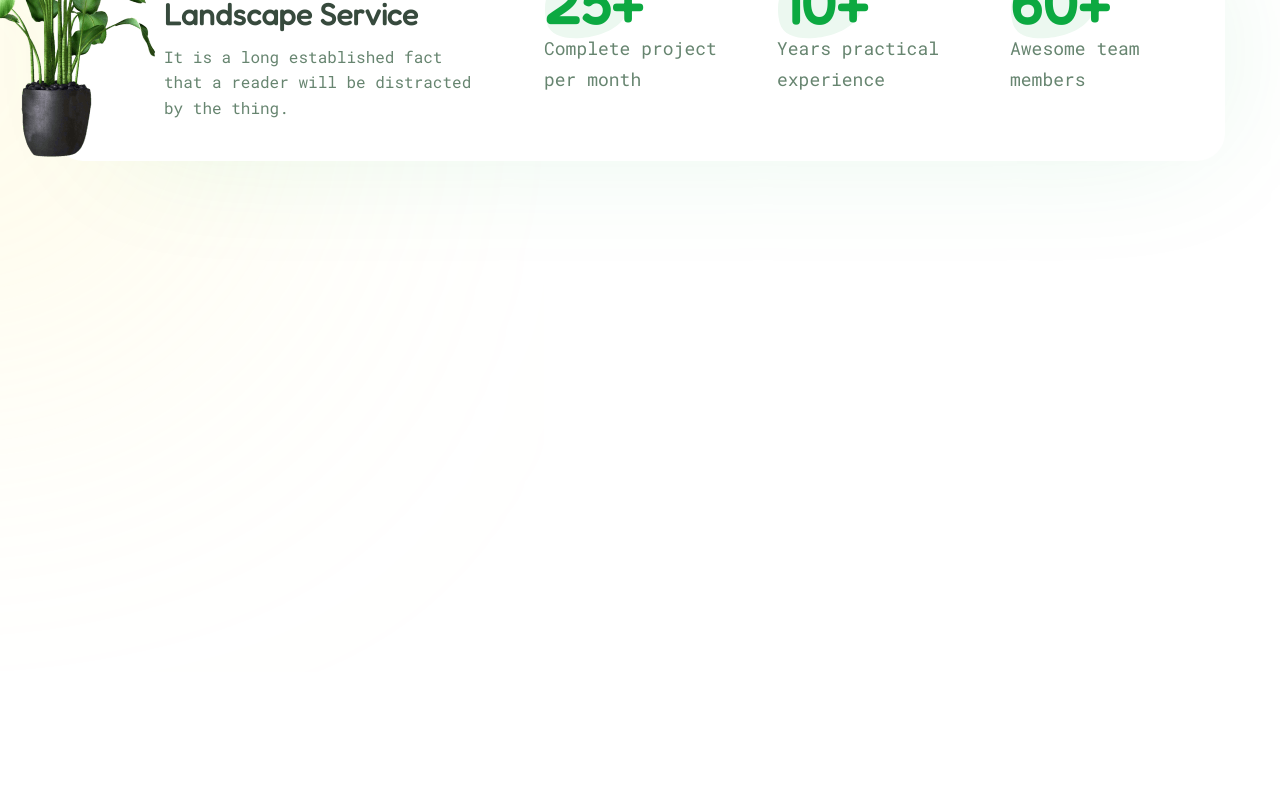
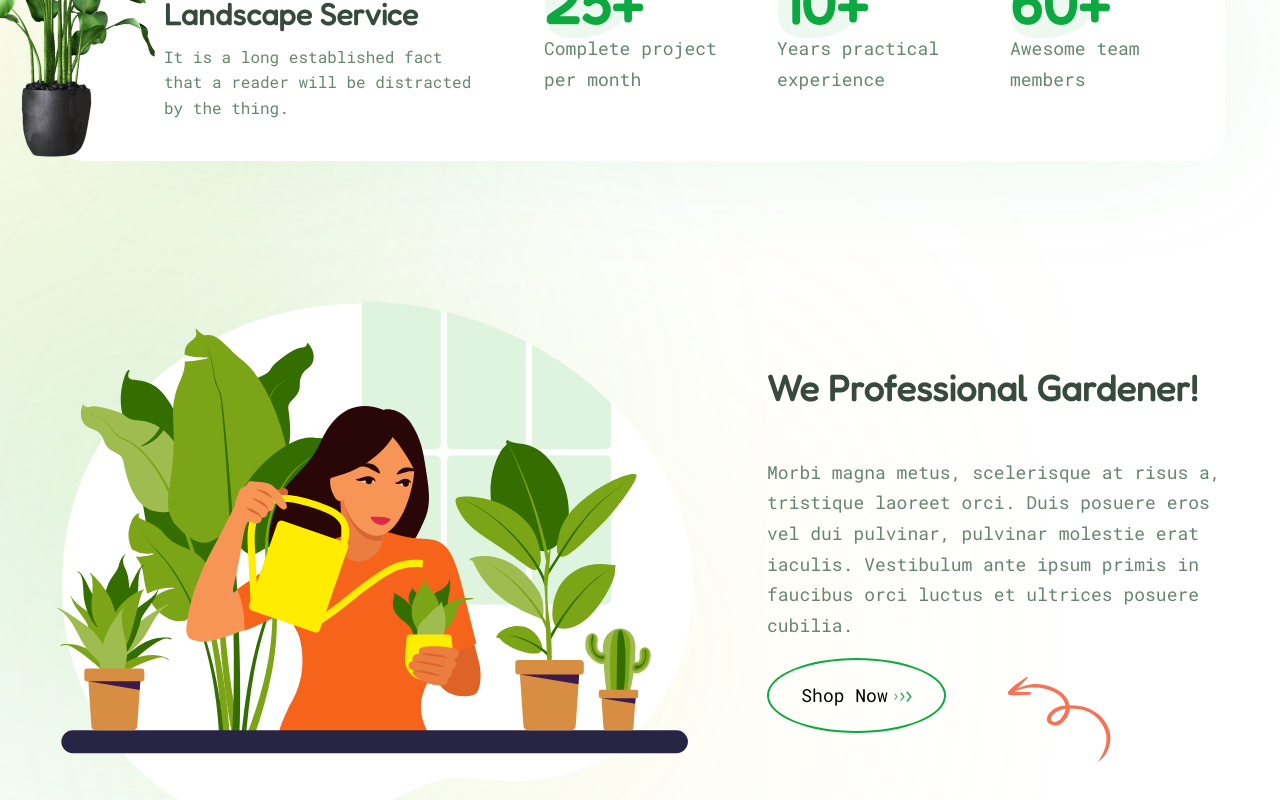
Before and after one commit to MIRZOULUGBEK9008/hobby-selfmade, a React (Vite) app: page / in a window 1280 px wide. Shown: the part 1105-1905 px from the top of the page. Before the commit the page ends 1777 px from the top, so only its background shows below. Built offline with nearby package versions, Linux system fonts and the light colour scheme.

Commit message:
Add section index-data. Add modifier class to main-content

```diff
--- /dev/null
+++ b/src/components/main-content/IndexData.jsx
@@ -0,0 +1,21 @@
+import React from 'react'
+import GardenerGril from '../../img/gardener-gril-min.svg'
+
+function IndexData() {
+  return (
+    <section className="index-data">
+    <div className="index-data__container container">
+    <div className="index-data__content data-content">
+    <h2 className="data-content__title title">We professional gardener!</h2>
+    <p className="data-content__description">Morbi magna metus, scelerisque at risus a, tristique laoreet orci. Duis posuere eros vel dui pulvinar, pulvinar molestie erat iaculis. Vestibulum ante ipsum primis in faucibus orci luctus et ultrices posuere cubilia.</p>
+    <div className="arrow-button-wrapper">
+    <button className="data-content__button button button--arrow">Shop now</button>
+    </div>
+    </div>
+    <img className="index-data__img" src={GardenerGril} alt="A gardener gril" />
+    </div>
+    </section>
+    )
+  }
+
+  export default IndexData
--- a/src/components/main-content/MainContent.jsx
+++ b/src/components/main-content/MainContent.jsx
@@ -1,10 +1,12 @@
 import React from 'react'
 import IndexStatistic from './IndexStatistic'
+import IndexData from './IndexData'
 
 function MainContent() {
   return (
-    <main className='main-content'>
+    <main className='main-content main-content--blur'>
     <IndexStatistic/>
+    <IndexData/>
     </main>
     )
   }
--- a/src/styles/styles.css
+++ b/src/styles/styles.css
@@ -125,6 +125,12 @@ img {
   flex-grow: 1;
 }
 
+.main-content--blur {
+  background-image: url(../img/section-gardener-info-blur-bg-min.svg);
+  background-repeat: no-repeat;
+  background-position: calc(50% - 350px) top;
+}
+
 /* TITLE  */
 .title {
   margin-top: 0;
@@ -185,6 +191,21 @@ img {
   background-color: var(--green);
   border-radius: 6px;
   color: var(--white);
+}
+
+.arrow-button-wrapper {
+  display: flex;
+  align-items: flex-start;
+}
+
+.arrow-button-wrapper::after {
+  content: "";
+  width: 108px;
+  height: 87px;
+  background-image: url(../img/arrow-min.svg);
+  background-repeat: no-repeat;
+  margin-top: 17px;
+  margin-left: 57px;
 }
 
 .button--arrow {
@@ -285,25 +306,10 @@ img {
   color: #707070;
 }
 
-.arrow-button-wrapper {
-  display: flex;
-  align-items: flex-start;
-}
-
-.arrow-button-wrapper::after {
-  content: "";
-  width: 108px;
-  height: 87px;
-  background-image: url(../img/arrow-min.svg);
-  background-repeat: no-repeat;
-  margin-top: 17px;
-  margin-left: 57px;
-}
-
 .hero__cactus-img-wrapper {
   position: absolute;
   bottom: -49px;
-  left: 43%;
+  left: calc(50% - 110px);
   display: flex;
   justify-content: center;
   width: 169px;
@@ -418,3 +424,39 @@ img {
   left: calc(50% - 1300px);
   z-index: -1;
 }
+
+
+/* INDEX-DATA */
+.index-data__container {
+  display: flex;
+  align-items: center;
+  flex-direction: row-reverse;
+  justify-content: space-between;
+  padding-top: 70px;
+  padding-bottom: 45px;
+}
+
+.index-data__content {
+  width: 100%;
+  max-width: 458px;
+  display: flex;
+  flex-direction: column;
+  align-items: flex-start;
+}
+
+.index-data__title {
+  margin-bottom: 31px;
+}
+
+.index-data__description {
+  margin-top: 0;
+  margin-bottom: 40px;
+}
+
+.index-data__img {
+  display: block;
+  width: 640px;
+  height: 527px;
+  object-fit: contain;
+  object-position: center;
+}
```
